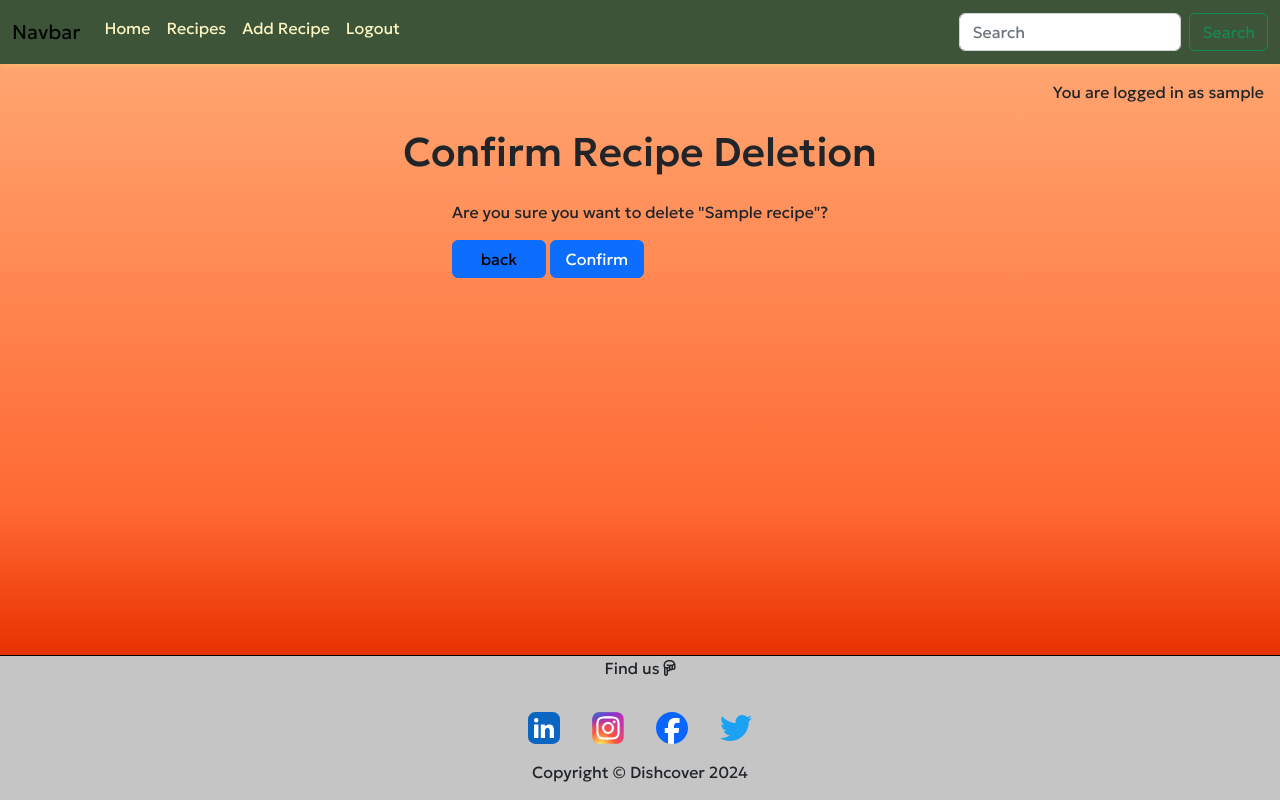
After one commit to Ahmadk-g/dishcover, a Django app: a page that uses recipes/templates/recipes/recipe_confirm_delete.html in a window 1280 px wide. The commit adds this page. Run offline with Django 4.2, Linux system fonts and the light colour scheme; a user stored in the database is signed in; tables that the repository leaves empty hold one stand-in row (values such as "Sample post"); some libraries are stand-ins or nearby versions; some web fonts are replaced.

Commit message:
Add 'delete recipe' option for authorized users, create delete confirmation template

```diff
--- /dev/null
+++ b/recipes/templates/recipes/recipe_confirm_delete.html
@@ -0,0 +1,17 @@
+{% extends "base.html" %}
+
+{% block title %}Delete recipe {{ object.title }}{% endblock %}
+
+{% block content %}
+<div class="container">
+    <h1 class="text-center mt-2">Confirm Recipe Deletion</h1>
+    <div class="d-flex justify-content-center pt-3">
+        <form method="post">
+            {% csrf_token %}
+            <p>Are you sure you want to delete "{{ object.title }}"?</p>
+            <a href="{% url 'recipe_details' recipe.slug %}" class="recipes btn btn-primary w-25">back</a>
+            <input type="submit" value="Confirm" class="btn btn-primary w-25">
+        </form>
+    </div>
+</div>
+{% endblock %}
--- a/recipes/urls.py
+++ b/recipes/urls.py
@@ -6,5 +6,5 @@ urlpatterns = [
     path('', views.Recipes.as_view(), name='recipes'),
     path('addrecipe/', views.AddRecipe.as_view(), name='add_recipes'),
     path('<slug:slug>/', views.RecipeDetails, name="recipe_details"),
-
+    path('delete/<slug:slug>/', views.DeleteRecipe.as_view(), name="delete_recipe"),
 ]
--- a/recipes/views.py
+++ b/recipes/views.py
@@ -1,7 +1,7 @@
 from django.shortcuts import render, get_object_or_404
 from django.views import generic
 
-from django.contrib.auth.mixins import LoginRequiredMixin # The Add recipe view can only be accessed if the user logged in
+from django.contrib.auth.mixins import LoginRequiredMixin, UserPassesTestMixin # The Add recipe view can only be accessed if the user logged in
 
 from .models import Recipe
 from .forms import RecipeForm
@@ -18,6 +18,14 @@ class AddRecipe(LoginRequiredMixin, generic.CreateView):
     def form_valid(self, form):
         form.instance.author = self.request.user
         return super(AddRecipe, self).form_valid(form)
+
+
+class DeleteRecipe(LoginRequiredMixin, UserPassesTestMixin, generic.DeleteView): # order of Arg matters
+    model = Recipe
+    success_url = '/recipes/'
+
+    def test_func(self):# For checking if the user is authorized to delete the post
+        return self.request.user == self.get_object().author
 
 
 
```
Also changed, not shown: recipes/templates/recipes/recipe_details.html (+7 -0 lines).
